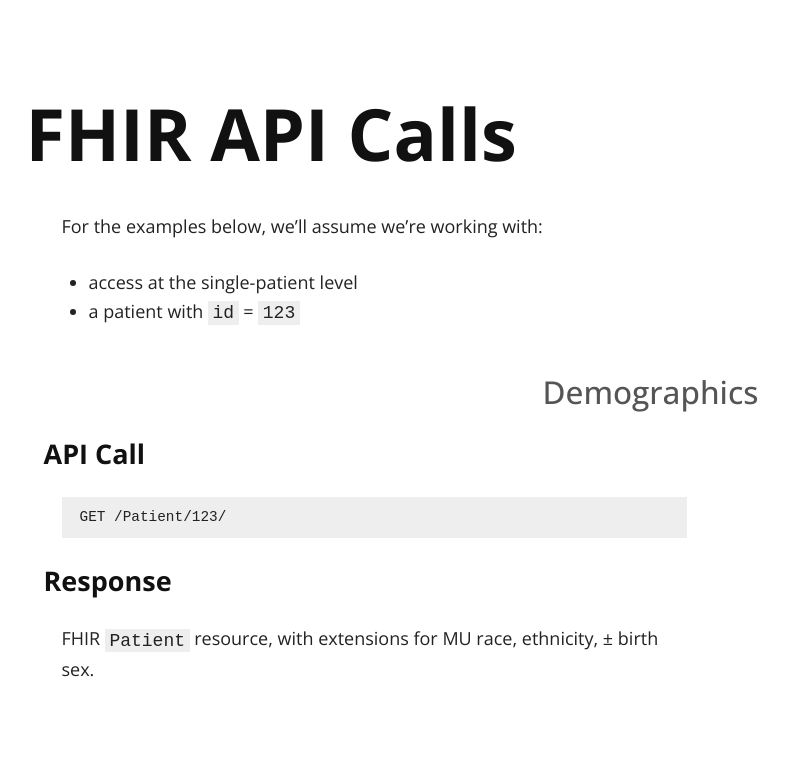
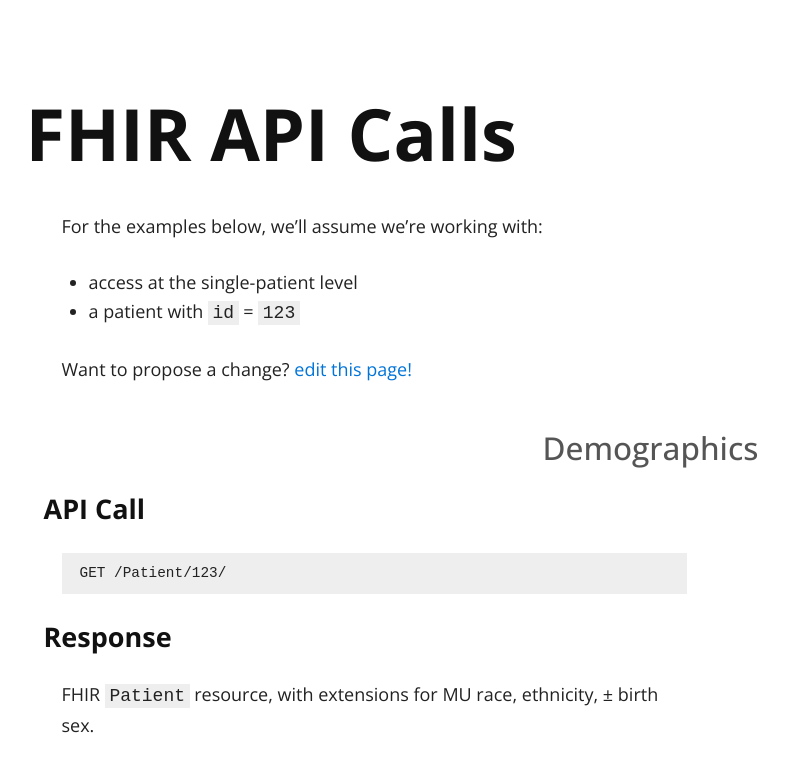
Before and after one commit to sync-for-science/sync-for-science.github.io, a Jekyll site: the page built from api-calls/index.md, in a window 1280 px wide. Shown: the top 772 px of the page, without its empty margins (266-1054 px from the left). Built offline with Jekyll 4.4.1, drawn with Linux system fonts in a browser that asks for light colours; nearby versions of some CDN libraries.

Commit message:
Update index.md

```diff
--- a/api-calls/index.md
+++ b/api-calls/index.md
@@ -9,6 +9,8 @@ For the examples below, we'll assume we're working with:
  * access at the single-patient level
  * a patient with `id` = `123`
 
+Want to propose a change? [edit this page!](https://github.com/sync-for-science/sync-for-science.github.io/edit/master/api-calls/index.md)
+
 ## Demographics
 
 ##### API Call
```
